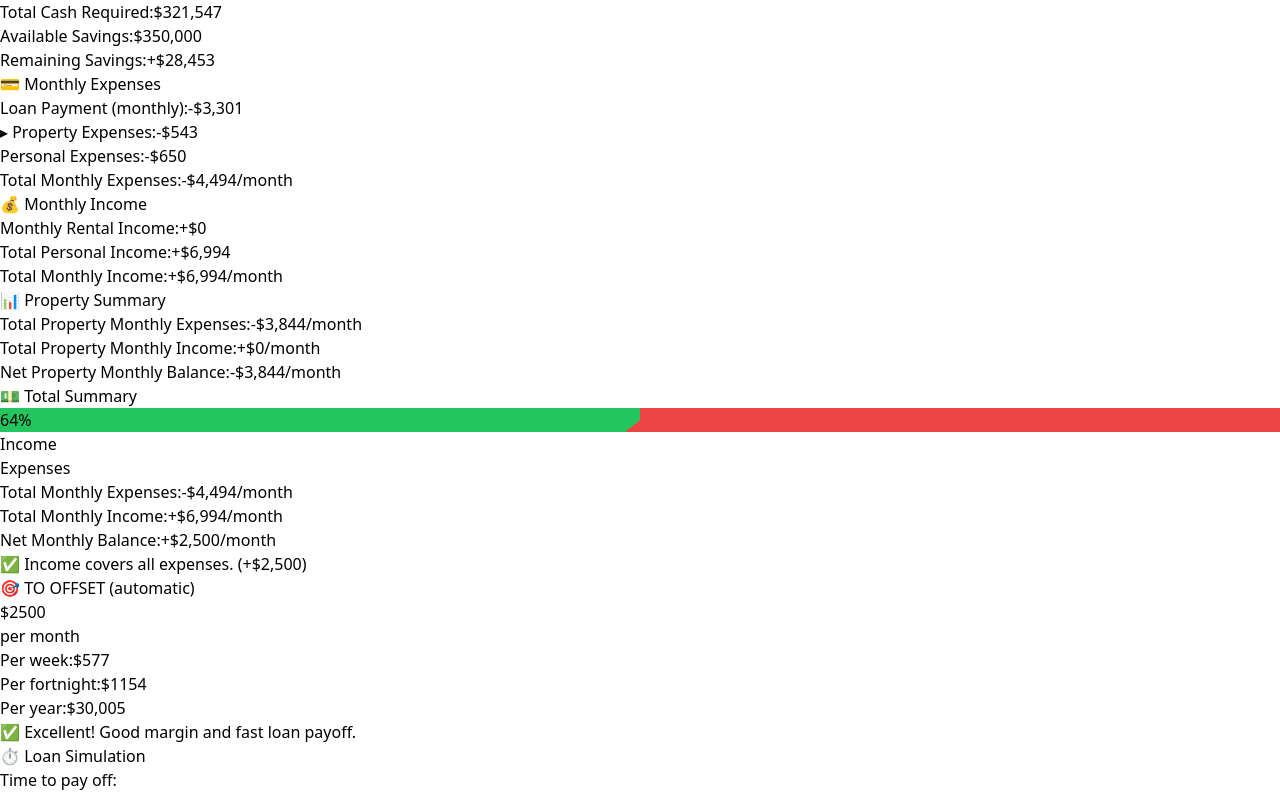
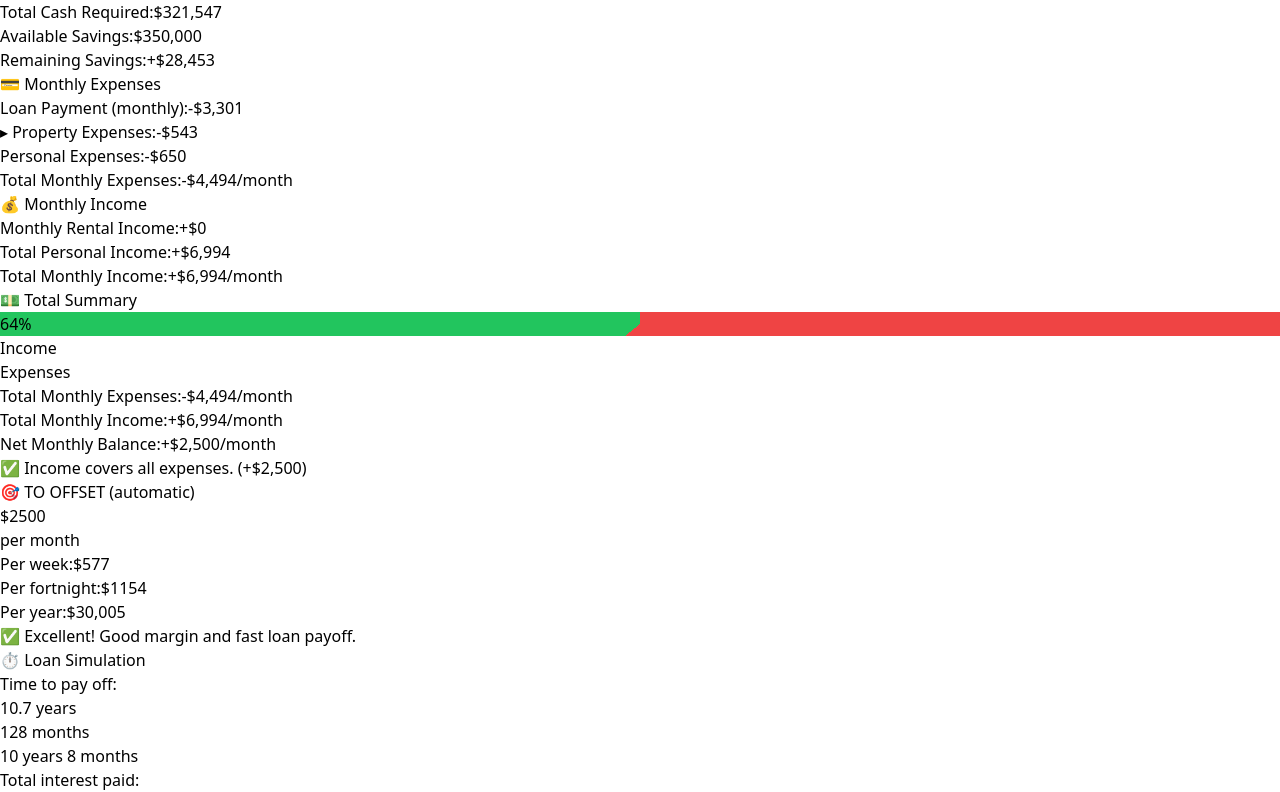
Before and after one commit to CModernel/property-calculator, a React (Vite) app: page / in a window 1280 px wide. Shown: the part 1932-2724 px from the top of the page. Built offline with nearby package versions, Linux system fonts and the light colour scheme.

Commit message:
PCALC-45: Hide Property Summary card when there is no rental income

```diff
--- a/src/App.jsx
+++ b/src/App.jsx
@@ -1981,7 +1981,10 @@ const PropertyInvestmentCalculator = () => {
                 </div>
               </div>
 
-              {/* Property Summary section */}
+              {/* Property Summary section - only meaningful when the property actually
+                  earns rental income; otherwise it's just expenses restated as a
+                  negative "balance" against nothing, which duplicates Monthly Expenses. */}
+              {monthlyRentalIncome > 0 && (
                 <div className="bg-gray-50 rounded-lg p-3 border border-gray-200">
                   <h3 className="font-semibold text-gray-700 mb-2">📊 Property Summary</h3>
                   <div className="space-y-1">
@@ -2003,6 +2006,7 @@ const PropertyInvestmentCalculator = () => {
                     </div>
                   </div>
                 </div>
+              )}
 
               {/* Total Summary section */}
               <div className="bg-slate-50 rounded-lg p-3 border border-slate-200 mt-4">
```
Also changed, not shown: 1 other file (tests, documents, lock files or other folders). Lines whose indentation alone changed are shown as unchanged.
